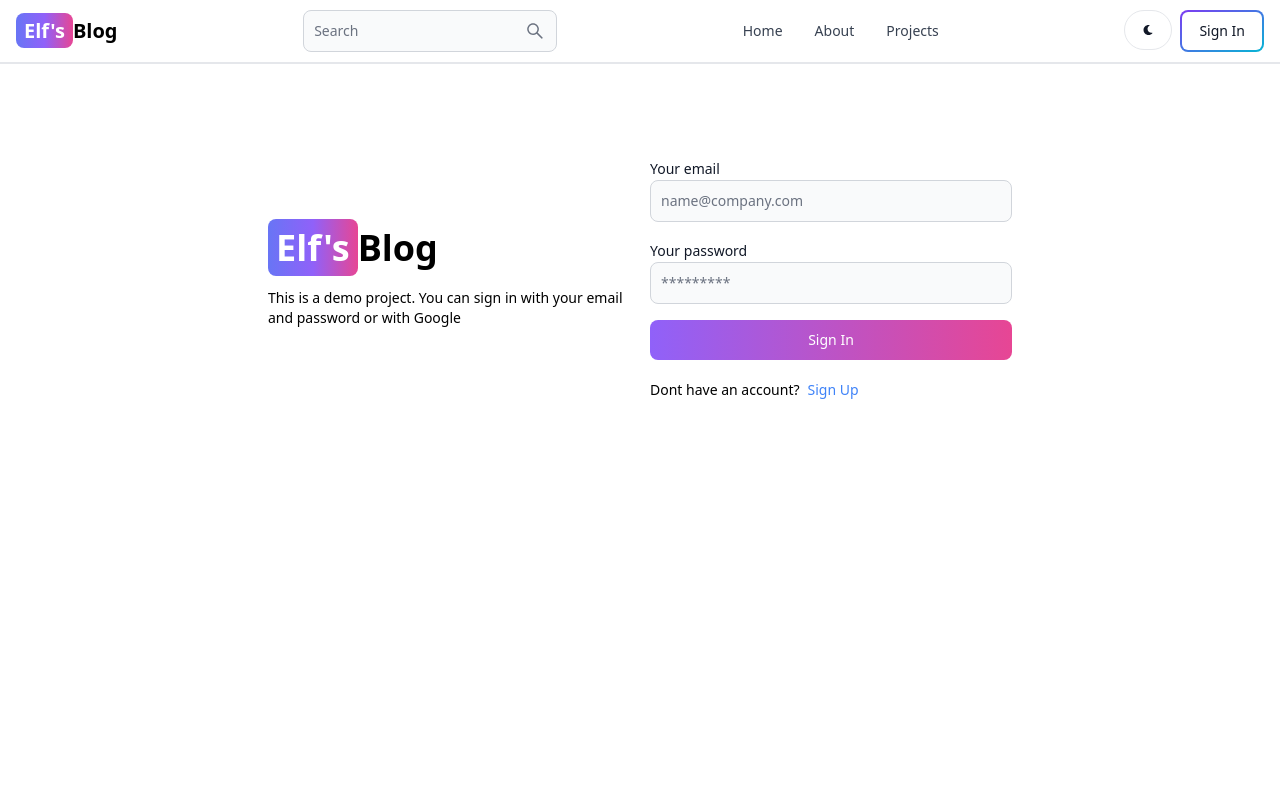
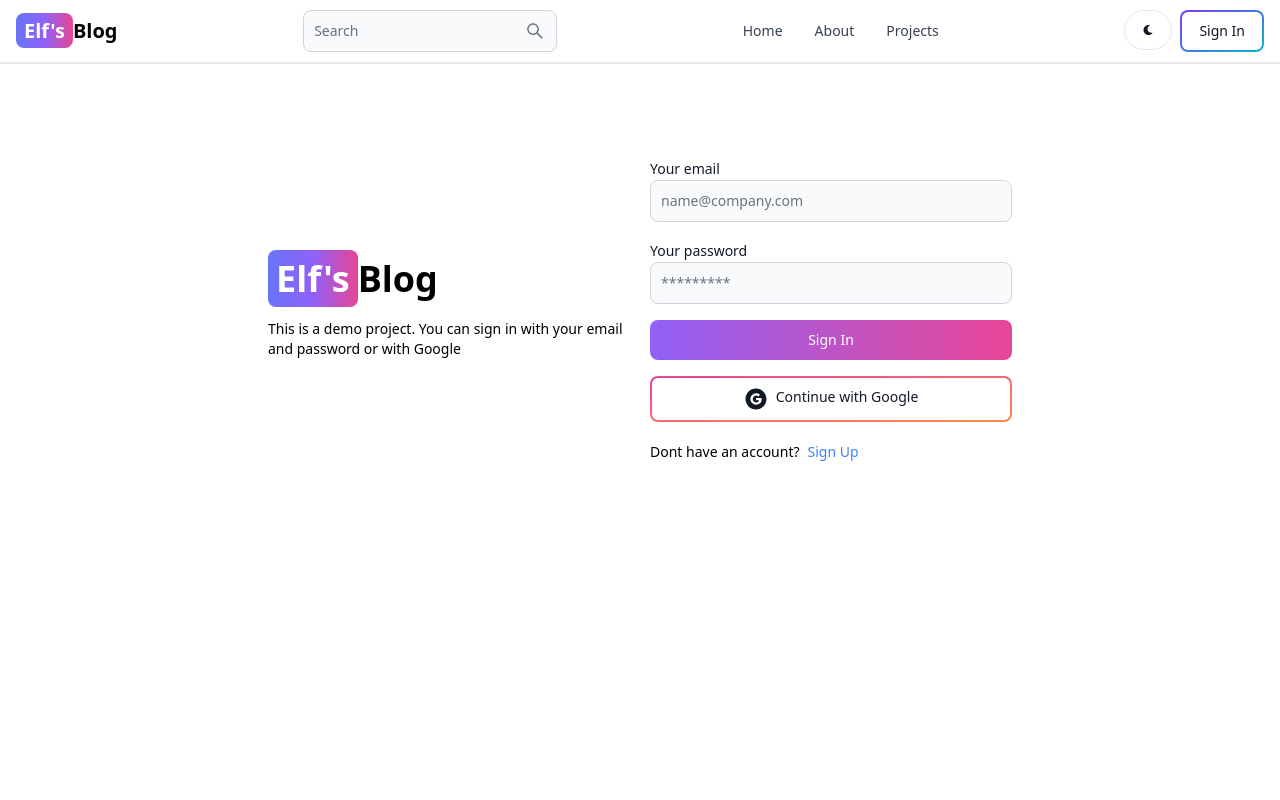
Before and after one commit to elfbrtc/mern-blog, a React (Vite) app in the folder client/: page /sign-in in a window 1280 px wide. Shown: the top 800 px of the page. Built offline with nearby package versions, Linux system fonts and the light colour scheme.

Commit message:
create project

```diff
--- a/client/package.json
+++ b/client/package.json
@@ -11,6 +11,7 @@
   },
   "dependencies": {
     "@reduxjs/toolkit": "^2.2.3",
+    "firebase": "^10.11.0",
     "flowbite-react": "^0.7.2",
     "react": "^18.2.0",
     "react-dom": "^18.2.0",
--- /dev/null
+++ b/client/src/components/OAuth.jsx
@@ -0,0 +1,26 @@
+import { Button } from 'flowbite-react';
+import { AiFillGoogleCircle } from 'react-icons/ai';
+import {GoogleAuthProvider, signInWithPopup, getAuth} from 'firebase/auth'
+import { app } from '../firebase';
+
+export default function OAuth() {
+  const auth = getAuth(app);
+  const handleGoogleClick = async () =>{
+    const provider = new GoogleAuthProvider()
+    provider.setCustomParameters({prompt :'select_account'})
+    try {
+      const resultFromGoogle = await signInWithPopup(auth, provider)
+      console.log(resultFromGoogle);
+    } catch (error) {
+      console.log(error)
+
+    }
+}
+
+  return (
+    <Button type='button' gradientDuoTone='pinkToOrange' outline onClick={handleGoogleClick}>
+      <AiFillGoogleCircle className='w-6 h-6 mr-2' />
+      Continue with Google
+    </Button>
+  );
+}
--- /dev/null
+++ b/client/src/firebase.js
@@ -0,0 +1,17 @@
+// Import the functions you need from the SDKs you need
+import { initializeApp } from "firebase/app";
+// TODO: Add SDKs for Firebase products that you want to use
+// https://firebase.google.com/docs/web/setup#available-libraries
+
+// Your web app's Firebase configuration
+const firebaseConfig = {
+  apiKey: "AIzaSyCXks4zRWe3rnz1Vis6mnfusWYNh4vw8Rw",
+  authDomain: "mern-blog-f5a30.firebaseapp.com",
+  projectId: "mern-blog-f5a30",
+  storageBucket: "mern-blog-f5a30.appspot.com",
+  messagingSenderId: "970129163008",
+  appId: "1:970129163008:web:f8cf6d7055cd905adb69e5"
+};
+
+// Initialize Firebase
+export const app = initializeApp(firebaseConfig);
--- a/client/src/pages/SignIn.jsx
+++ b/client/src/pages/SignIn.jsx
@@ -3,6 +3,7 @@
 import { Link, useNavigate} from 'react-router-dom'
 import {useDispatch, useSelector} from 'react-redux'
 import { signInSucces, signInStart, signInFailure } from '../redux/user/userSlice';
+import OAuth from '../components/OAuth';
 
 export default function SignIn() {
   const [formData, setFormData] = useState({});
@@ -79,6 +80,7 @@
                 </>
               ): 'Sign In'}
           </Button>
+          <OAuth/>
           </form>
           <div className='flex gap-2 text-sm mt-5'>
             <span>Dont have an account?</span>
--- a/client/src/pages/SignUp.jsx
+++ b/client/src/pages/SignUp.jsx
@@ -1,6 +1,7 @@
 import  { useState } from 'react'
 import {Alert, Button, Label, Spinner, TextInput} from 'flowbite-react'
 import { Link, useNavigate} from 'react-router-dom'
+import OAuth from '../components/OAuth';
 
 
 export default function SignUp() {
@@ -88,6 +89,7 @@
                 </>
               ): 'Sign In'}
           </Button>
+          <OAuth/>
           </form>
           <div className='flex gap-2 text-sm mt-5'>
             <span>Have an account?</span>
```
Also changed, not shown: 2 other files (tests, documents, lock files or other folders).
